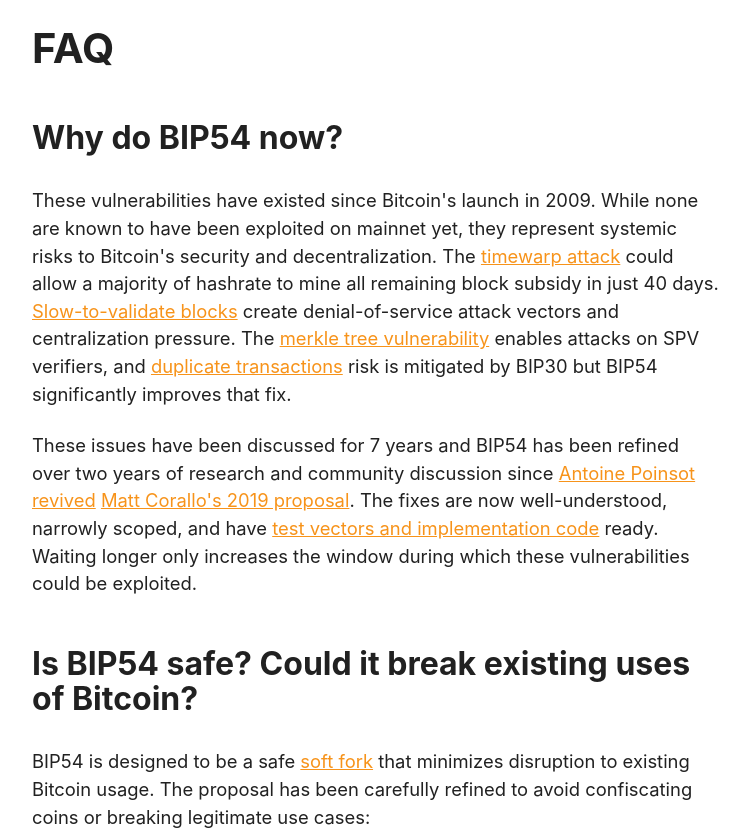
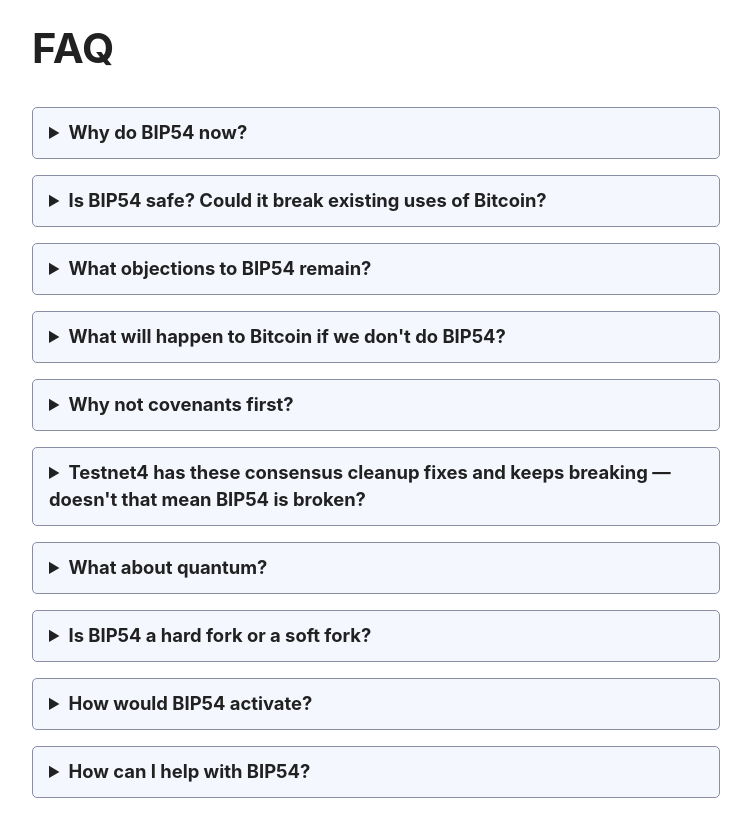
Before and after one commit to bitschmidty/bip54, a plain HTML site: page index.html in a window 1280 px wide. Shown: the part 2260-3094 px from the top of the page, without its empty margins (264-1015 px from the left). Drawn offline with Linux system fonts and the light colour scheme.

Commit message:
FAQ: expand/collapse

```diff
--- a/index.html
+++ b/index.html
@@ -466,7 +466,9 @@
 		<section>
 			<h2><a href="#faq" id="faq">FAQ</a></h2>
 
-			<h3><a href="#faq-whynow" id="faq-whynow">Why do BIP54 now?</a></h3>
+			<details id="faq-whynow">
+				<summary>Why do BIP54 now?</summary>
+				<div>
 					<p>These vulnerabilities have existed since Bitcoin's launch in
 					2009. While none are known to have been exploited on mainnet yet,
 					they represent systemic risks to Bitcoin's security and
@@ -489,9 +491,12 @@
 					vectors and implementation code</a> ready. Waiting longer only
 					increases the window during which these vulnerabilities could be
 					exploited.</p>
+				</div>
+			</details>
 
-			<h3><a href="#faq-safe" id="faq-safe">Is BIP54 safe? Could it break
-			existing uses of Bitcoin?</a></h3>
+			<details id="faq-safe">
+				<summary>Is BIP54 safe? Could it break existing uses of Bitcoin?</summary>
+				<div>
 					<p>BIP54 is designed to be a safe <a href="#faq-hardfork">soft
 					fork</a> that minimizes disruption to existing Bitcoin usage. The
 					proposal has been carefully refined to avoid confiscating coins or
@@ -520,9 +525,12 @@
 						Core's internal miner</a> and is in the process of being
 						adopted by mining pools.</li>
 					</ul>
+				</div>
+			</details>
 
-			<h3><a href="#faq-objections" id="faq-objections">What objections to
-			BIP54 remain?</a></h3>
+			<details id="faq-objections">
+				<summary>What objections to BIP54 remain?</summary>
+				<div>
 					<p>The main remaining objections center on the coinbase locktime
 					requirement and the 64-byte transaction ban:</p>
 					<ul>
@@ -549,9 +557,12 @@
 					implications. Discussion continues on <a
 					href="https://delvingbitcoin.org/t/great-consensus-cleanup-revival/710">Delving
 					Bitcoin</a>.</p>
+				</div>
+			</details>
 
-			<h3><a href="#faq-whatif" id="faq-whatif">What will happen to
-			Bitcoin if we don't do BIP54?</a></h3>
+			<details id="faq-whatif">
+				<summary>What will happen to Bitcoin if we don't do BIP54?</summary>
+				<div>
 					<p>Bitcoin would continue to carry known vulnerabilities that could
 					be exploited:</p>
 					<ul>
@@ -573,9 +584,12 @@
 					</ul>
 					<p>These represent exploitable attack vectors that become more
 					dangerous as Bitcoin's value and adoption grow.</p>
+				</div>
+			</details>
 
-			<h3><a href="#faq-covenants" id="faq-covenants">Why not covenants
-			first?</a></h3>
+			<details id="faq-covenants">
+				<summary>Why not covenants first?</summary>
+				<div>
 					<p>BIP54 and covenant proposals (like OP_CTV, OP_CAT, or other
 					script upgrades) serve completely different purposes and are not
 					mutually exclusive:</p>
@@ -595,10 +609,12 @@
 					designs, making it a more straightforward path to consensus.</p>
 					<p>There's no technical reason these can't proceed in parallel or in
 					either order. The Bitcoin community can work on both.</p>
+				</div>
+			</details>
 
-			<h3><a href="#faq-testnet4" id="faq-testnet4">Testnet4 has these
-			consensus cleanup fixes and keeps breaking — doesn't that mean BIP54
-			is broken?</a></h3>
+			<details id="faq-testnet4">
+				<summary>Testnet4 has these consensus cleanup fixes and keeps breaking — doesn't that mean BIP54 is broken?</summary>
+				<div>
 					<p>No. The <a
 					href="https://github.com/bitcoin/bips/blob/master/bip-0094.mediawiki">testnet4</a>
 					test network includes <em>some</em> consensus cleanup rules
@@ -622,9 +638,12 @@
 					more controlled testing environment with <a
 					href="https://bitcoinops.org/en/newsletters/2025/11/07/#bip54-implementation-and-test-vectors">comprehensive
 					test vectors</a> covering all the edge cases.</p>
+				</div>
+			</details>
 
-			<h3><a href="#faq-quantum" id="faq-quantum">What about
-			quantum?</a></h3>
+			<details id="faq-quantum">
+				<summary>What about quantum?</summary>
+				<div>
 					<p>Quantum computing resistance is a separate concern from the
 					vulnerabilities BIP54 addresses. BIP54 is about fixing specific bugs
 					and attack vectors in Bitcoin's existing consensus rules: timewarp,
@@ -639,18 +658,24 @@
 					upgrade. It neither helps nor hinders future quantum resistance
 					efforts, and there's no reason to delay fixing known vulnerabilities
 					while waiting for quantum-resistant proposals to mature.</p>
+				</div>
+			</details>
 
-			<h3><a href="#faq-hardfork" id="faq-hardfork">Is BIP54 a hard fork
-			or a soft fork?</a></h3>
+			<details id="faq-hardfork">
+				<summary>Is BIP54 a hard fork or a soft fork?</summary>
+				<div>
 					<p>BIP54 is a <strong>soft fork</strong> which is a
 					backwards-compatible Bitcoin consensus change. After activation,
 					nodes that haven't upgraded will still follow the chain and
 					recognize blocks as valid, though they won't enforce the new rules
 					themselves. Soft forks only tighten the consensus rules; they don't
 					expand what's considered valid.</p>
+				</div>
+			</details>
 
-			<h3><a href="#faq-activation" id="faq-activation">How would BIP54
-			activate?</a></h3>
+			<details id="faq-activation">
+				<summary>How would BIP54 activate?</summary>
+				<div>
 					<p>The activation mechanism for BIP54 has not yet been finalized.
 					<a href="https://bitcoinops.org/en/topics/soft-fork-activation/">Previous Bitcoin soft forks</a> have used mechanisms like <a
 					href="https://github.com/bitcoin/bips/blob/master/bip-0009.mediawiki">BIP9</a>
@@ -663,9 +688,12 @@
 					BIP54 proposes, the community will need to agree on an activation
 					method that balances user activation, miner coordination, and
 					network safety.</p>
+				</div>
+			</details>
 
-			<h3><a href="#faq-contribute" id="faq-contribute">How can I help
-			with BIP54?</a></h3>
+			<details id="faq-contribute">
+				<summary>How can I help with BIP54?</summary>
+				<div>
 					<p>There are several ways to contribute:</p>
 					<ul>
 						<li><strong>Review the proposal:</strong> Read <a
@@ -688,6 +716,8 @@
 						suggestion or improvement, see this website's repository on <a
 						href="https://github.com/bitschmidty/bip54">GitHub</a>.</li>
 					</ul>
+				</div>
+			</details>
 		</section>
 		<section>
 			<h2><a href="#timeline" id="timeline">Timeline</a></h2>
```
Lines whose indentation alone changed are shown as unchanged.
